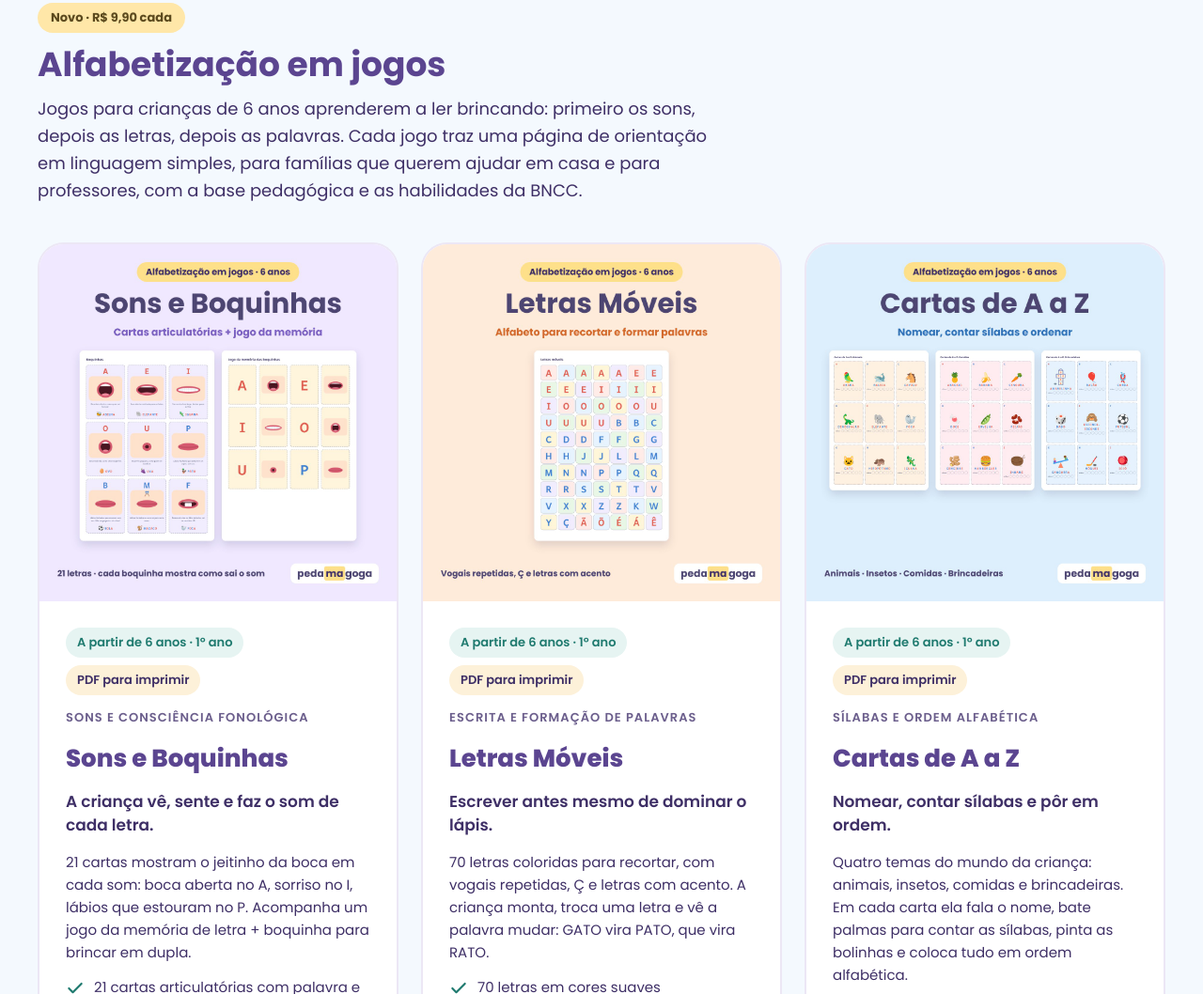
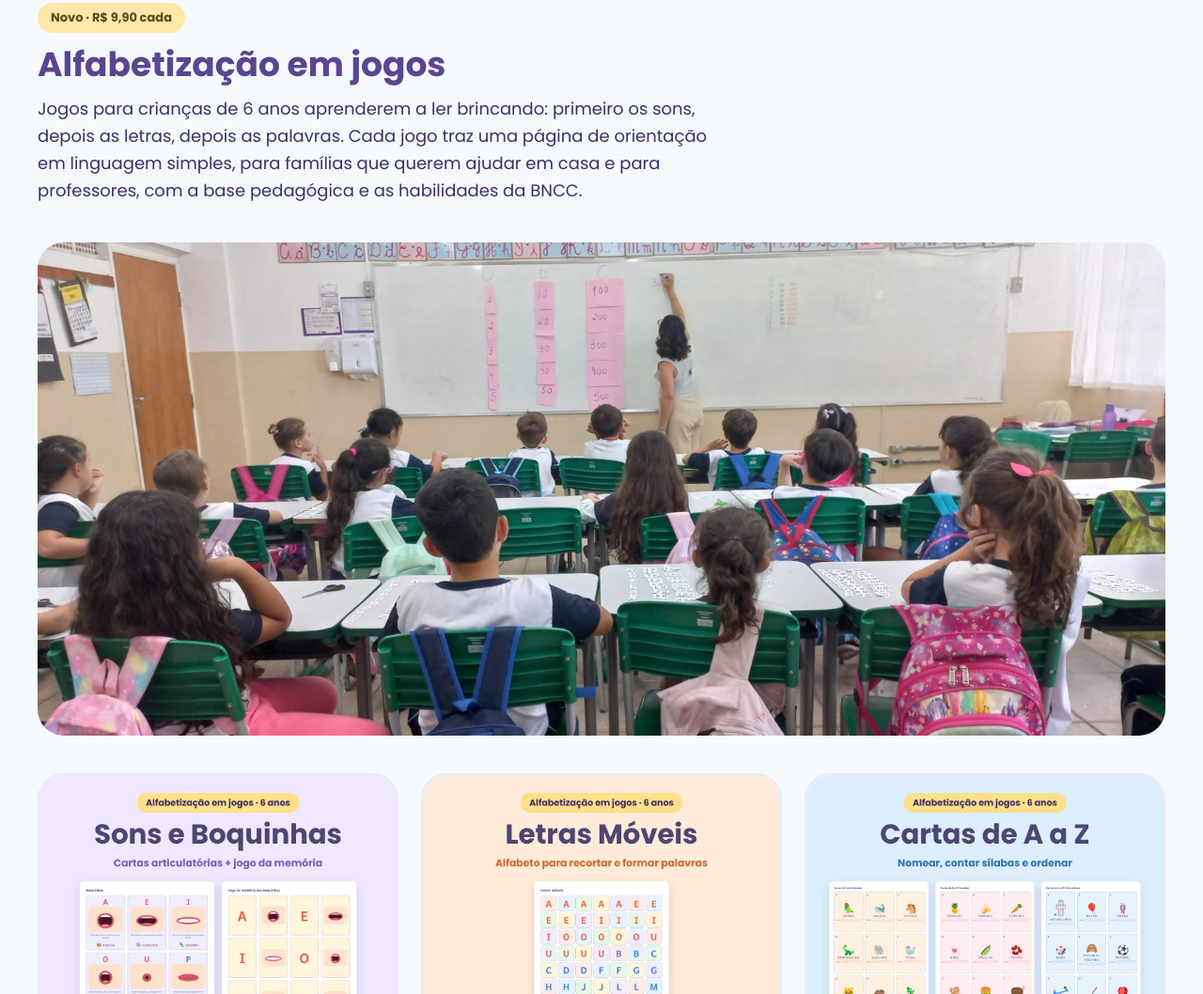
Before and after one commit to fabianamagogalibras-jpg/pedamagoga., a plain HTML site: page index.html in a window 1280 px wide. Shown: the part 8102-9160 px from the top of the page at 94% size. Drawn offline with Linux system fonts and the light colour scheme.

Commit message:
Add files via upload

```diff
--- a/index.html
+++ b/index.html
@@ -354,6 +354,7 @@ img{max-width:100%}
 <h2 id="alf-t" style="margin: 0; font-size: 36px; line-height: 1.2; font-weight: 700; color: #5B4590">Alfabetização em jogos</h2>
 <p style="margin: 0; font-size: 18px; line-height: 1.6">Jogos para crianças de 6 anos aprenderem a ler brincando: primeiro os sons, depois as letras, depois as palavras. Cada jogo traz uma página de orientação em linguagem simples, para famílias que querem ajudar em casa e para professores, com a base pedagógica e as habilidades da BNCC.</p>
 </div>
+<img src="alfabetizacao-sala.jpg" alt="Sala de aula vista do fundo: crianças sentadas nas carteiras com cartelas sobre a mesa, enquanto a professora escreve na lousa, abaixo do alfabeto da sala" style="width: 100%; aspect-ratio: 16 / 7; object-fit: cover; object-position: center top; border-radius: 28px; display: block" loading="lazy">
 <div style="display: flex; flex-wrap: wrap; gap: 24px">
 <article style="flex: 1 1 320px; min-width: 0; border: 2px solid #ECE7F5; border-radius: 28px; overflow: hidden; display: flex; flex-direction: column; background: #FFFFFF">
 <img src="alfabetizacao-sons-e-boquinhas.jpg" alt="Capa do jogo Sons e Boquinhas, com cartas de boquinhas e jogo da memória" style="width: 100%; aspect-ratio: 1 / 1; object-fit: cover; display: block; background: #F7F4FB">
```
Also changed, not shown: alfabetizacao-sala.jpg (added).
